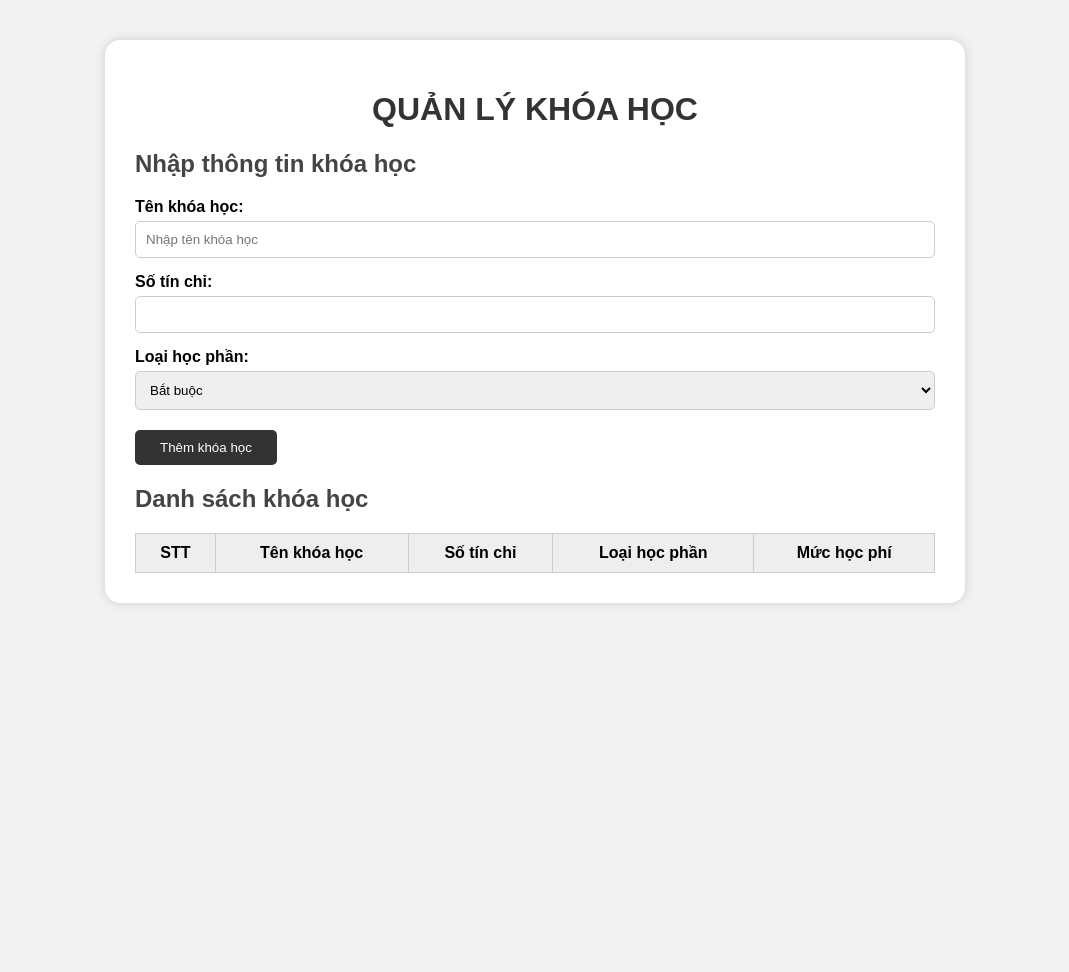
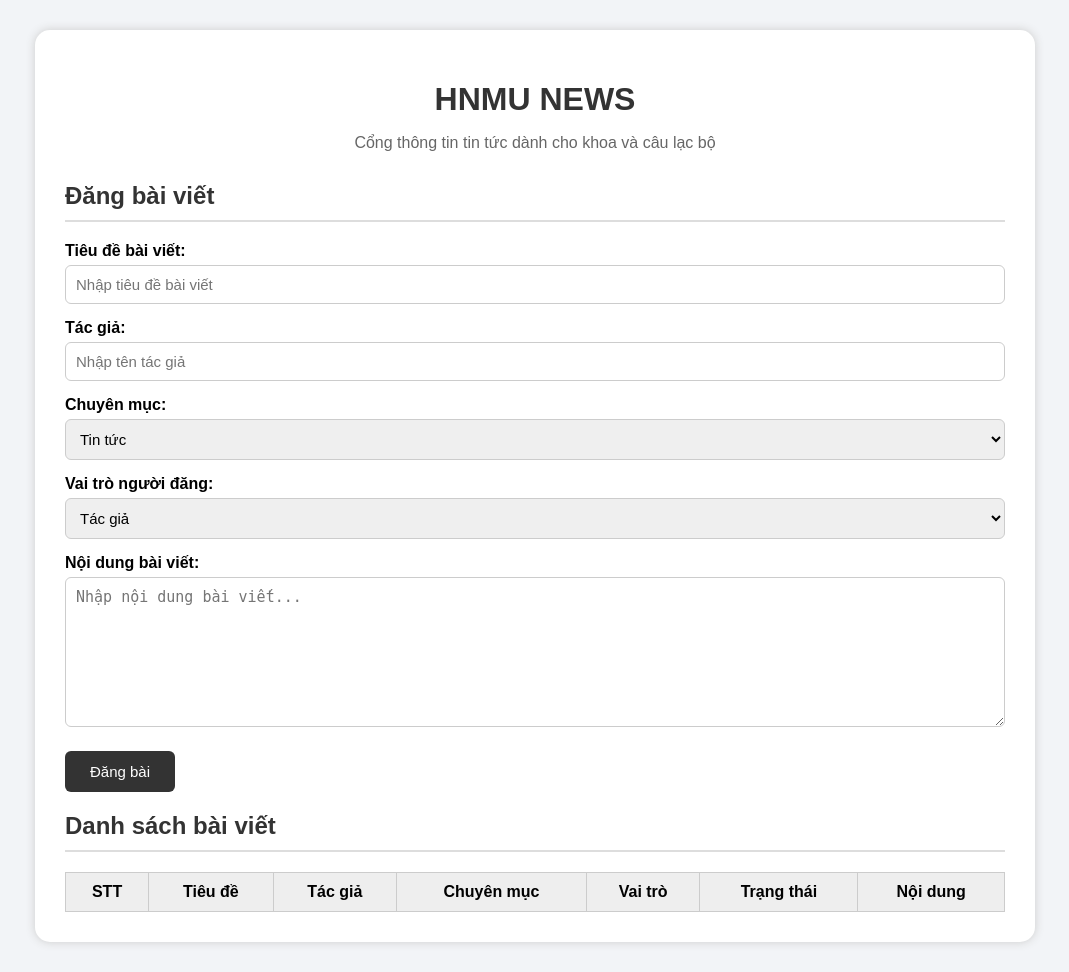
Before and after one commit to nhinhist/PHP_ThucHanh, a PHP site: page / in a window 1280 px wide. Shown: the whole page, without its empty margins (105-1174 px from the left). Before the commit the page ends 605 px from the top, so only its background shows below. Run offline with PHP 8.4, Linux system fonts and the light colour scheme; lists and menus that the app fills with data are empty.

Commit message:
Hoàn thành Buổi 02 - Quản lý bài viết HNMU News

```diff
--- a/PHP_ThucHanh/Buoi02/index.php
+++ b/PHP_ThucHanh/Buoi02/index.php
@@ -1,34 +1,65 @@
 <?php
 
-// Mảng lưu danh sách khóa học
-$danhSachKhoaHoc = [];
+session_start();
 
-// Hàm xác định mức học phí
-function xacDinhHocPhi($tinChi)
+/*
+    Tạo mảng lưu danh sách bài viết.
+    Session giúp dữ liệu không bị mất ngay khi tải lại trang.
+*/
+
+if (!isset($_SESSION["danhSachBaiViet"])) {
+    $_SESSION["danhSachBaiViet"] = [];
+}
+
+
+/*
+    Hàm xác định trạng thái bài viết
+    dựa vào vai trò của người đăng.
+*/
+
+function xacDinhTrangThai($vaiTro)
 {
-    if ($tinChi >= 3) {
-        return "Học phí cao";
+    if ($vaiTro == "Tác giả") {
+        return "Chờ kiểm duyệt";
+    } elseif ($vaiTro == "Biên tập viên") {
+        return "Đã duyệt";
+    } elseif ($vaiTro == "Quản trị viên") {
+        return "Đã xuất bản";
     } else {
-        return "Học phí cơ bản";
+        return "Chưa xác định";
     }
 }
 
-// Kiểm tra người dùng đã nhấn nút Thêm chưa
-if (isset($_POST["them"])) {
 
-    $tenKhoaHoc = $_POST["tenKhoaHoc"];
-    $tinChi = $_POST["tinChi"];
-    $loaiHocPhan = $_POST["loaiHocPhan"];
+/*
+    Xử lý dữ liệu khi người dùng nhấn nút Đăng bài.
+*/
 
-    $khoaHoc = [
-        "ten" => $tenKhoaHoc,
-        "tinChi" => $tinChi,
-        "loai" => $loaiHocPhan,
-        "hocPhi" => xacDinhHocPhi($tinChi)
+if (isset($_POST["dangBai"])) {
+
+    $tieuDe = $_POST["tieuDe"];
+    $tacGia = $_POST["tacGia"];
+    $chuyenMuc = $_POST["chuyenMuc"];
+    $vaiTro = $_POST["vaiTro"];
+    $noiDung = $_POST["noiDung"];
+
+    // Xác định trạng thái bài viết
+    $trangThai = xacDinhTrangThai($vaiTro);
+
+    // Tổ chức dữ liệu bằng mảng
+    $baiViet = [
+        "tieuDe" => $tieuDe,
+        "tacGia" => $tacGia,
+        "chuyenMuc" => $chuyenMuc,
+        "vaiTro" => $vaiTro,
+        "noiDung" => $noiDung,
+        "trangThai" => $trangThai
     ];
 
-    // Thêm khóa học vào mảng
-    $danhSachKhoaHoc[] = $khoaHoc;
+    // Thêm bài viết vào danh sách
+    $_SESSION["danhSachBaiViet"][] = $baiViet;
+
+    $thongBao = "Thêm bài viết thành công!";
 }
 
 ?>
@@ -43,19 +74,23 @@ if (isset($_POST["them"])) {
     <meta name="viewport"
           content="width=device-width, initial-scale=1.0">
 
-    <title>Quản lý khóa học</title>
+    <title>HNMU News - Quản lý bài viết</title>
 
     <style>
 
+        * {
+            box-sizing: border-box;
+        }
+
         body {
             font-family: Arial, sans-serif;
-            background-color: #f2f2f2;
+            background-color: #f2f4f7;
             margin: 0;
-            padding: 40px;
+            padding: 30px;
         }
 
         .container {
-            width: 800px;
+            width: 1000px;
             max-width: 95%;
             margin: auto;
             background-color: white;
@@ -64,13 +99,24 @@ if (isset($_POST["them"])) {
             box-shadow: 0 0 10px #ccc;
         }
 
-        h1 {
+        .header {
             text-align: center;
+            margin-bottom: 30px;
+        }
+
+        .header h1 {
+            margin-bottom: 10px;
             color: #333;
         }
 
+        .header p {
+            color: #666;
+        }
+
         h2 {
-            color: #444;
+            color: #333;
+            border-bottom: 2px solid #ddd;
+            padding-bottom: 10px;
         }
 
         label {
@@ -81,26 +127,42 @@ if (isset($_POST["them"])) {
         }
 
         input,
-        select {
+        select,
+        textarea {
             width: 100%;
             padding: 10px;
-            box-sizing: border-box;
             border: 1px solid #ccc;
-            border-radius: 5px;
+            border-radius: 6px;
+            font-size: 15px;
+        }
+
+        textarea {
+            height: 150px;
+            resize: vertical;
         }
 
         button {
             margin-top: 20px;
-            padding: 10px 25px;
+            padding: 12px 25px;
             border: none;
-            border-radius: 5px;
+            border-radius: 6px;
             background-color: #333;
             color: white;
+            font-size: 15px;
             cursor: pointer;
         }
 
         button:hover {
             background-color: #555;
+        }
+
+        .thongbao {
+            margin-top: 20px;
+            padding: 15px;
+            background-color: #e8f5e9;
+            border-radius: 6px;
+            color: #2e7d32;
+            font-weight: bold;
         }
 
         table {
@@ -113,18 +175,21 @@ if (isset($_POST["them"])) {
         td {
             border: 1px solid #ccc;
             padding: 10px;
+            text-align: left;
+            vertical-align: top;
+        }
+
+        th {
+            background-color: #eeeeee;
             text-align: center;
         }
 
-        th {
-            background-color: #eee;
+        .trang-thai {
+            font-weight: bold;
         }
 
-        .thongbao {
-            margin-top: 20px;
-            padding: 15px;
-            background-color: #f5f5f5;
-            border-radius: 5px;
+        .noi-dung {
+            max-width: 250px;
         }
 
     </style>
@@ -135,63 +200,137 @@ if (isset($_POST["them"])) {
 
 <div class="container">
 
-    <h1>QUẢN LÝ KHÓA HỌC</h1>
+    <div class="header">
 
-    <h2>Nhập thông tin khóa học</h2>
+        <h1>HNMU NEWS</h1>
+
+        <p>
+            Cổng thông tin tin tức dành cho khoa và câu lạc bộ
+        </p>
+
+    </div>
+
+
+    <h2>Đăng bài viết</h2>
+
 
     <form method="POST">
 
-        <label>Tên khóa học:</label>
+        <label for="tieuDe">
+            Tiêu đề bài viết:
+        </label>
 
         <input
             type="text"
-            name="tenKhoaHoc"
-            placeholder="Nhập tên khóa học"
+            id="tieuDe"
+            name="tieuDe"
+            placeholder="Nhập tiêu đề bài viết"
             required
         >
 
-        <label>Số tín chỉ:</label>
+
+        <label for="tacGia">
+            Tác giả:
+        </label>
 
         <input
-            type="number"
-            name="tinChi"
-            min="1"
+            type="text"
+            id="tacGia"
+            name="tacGia"
+            placeholder="Nhập tên tác giả"
             required
         >
 
-        <label>Loại học phần:</label>
 
-        <select name="loaiHocPhan">
+        <label for="chuyenMuc">
+            Chuyên mục:
+        </label>
 
-            <option value="Bắt buộc">
-                Bắt buộc
+        <select
+            id="chuyenMuc"
+            name="chuyenMuc"
+        >
+
+            <option value="Tin tức">
+                Tin tức
             </option>
 
-            <option value="Tự chọn">
-                Tự chọn
+            <option value="Công nghệ">
+                Công nghệ
+            </option>
+
+            <option value="Sự kiện">
+                Sự kiện
+            </option>
+
+            <option value="Hoạt động CLB">
+                Hoạt động CLB
             </option>
 
         </select>
 
-        <button type="submit" name="them">
-            Thêm khóa học
+
+        <label for="vaiTro">
+            Vai trò người đăng:
+        </label>
+
+        <select
+            id="vaiTro"
+            name="vaiTro"
+        >
+
+            <option value="Tác giả">
+                Tác giả
+            </option>
+
+            <option value="Biên tập viên">
+                Biên tập viên
+            </option>
+
+            <option value="Quản trị viên">
+                Quản trị viên
+            </option>
+
+        </select>
+
+
+        <label for="noiDung">
+            Nội dung bài viết:
+        </label>
+
+        <textarea
+            id="noiDung"
+            name="noiDung"
+            placeholder="Nhập nội dung bài viết..."
+            required
+        ></textarea>
+
+
+        <button
+            type="submit"
+            name="dangBai"
+        >
+            Đăng bài
         </button>
 
     </form>
 
 
-    <?php if (isset($_POST["them"])): ?>
+    <?php
 
-        <div class="thongbao">
+    if (isset($thongBao)) {
 
-            Đã thêm khóa học thành công!
+        echo "<div class='thongbao'>";
+        echo $thongBao;
+        echo "</div>";
 
-        </div>
+    }
 
-    <?php endif; ?>
+    ?>
 
 
-    <h2>Danh sách khóa học</h2>
+    <h2>Danh sách bài viết</h2>
+
 
     <table>
 
@@ -199,21 +338,26 @@ if (isset($_POST["them"])) {
 
             <th>STT</th>
 
-            <th>Tên khóa học</th>
+            <th>Tiêu đề</th>
 
-            <th>Số tín chỉ</th>
+            <th>Tác giả</th>
 
-            <th>Loại học phần</th>
+            <th>Chuyên mục</th>
 
-            <th>Mức học phí</th>
+            <th>Vai trò</th>
+
+            <th>Trạng thái</th>
+
+            <th>Nội dung</th>
 
         </tr>
+
 
         <?php
 
         $stt = 1;
 
-        foreach ($danhSachKhoaHoc as $khoaHoc):
+        foreach ($_SESSION["danhSachBaiViet"] as $baiViet) {
 
         ?>
 
@@ -224,19 +368,27 @@ if (isset($_POST["them"])) {
             </td>
 
             <td>
-                <?php echo $khoaHoc["ten"]; ?>
+                <?php echo htmlspecialchars($baiViet["tieuDe"]); ?>
             </td>
 
             <td>
-                <?php echo $khoaHoc["tinChi"]; ?>
+                <?php echo htmlspecialchars($baiViet["tacGia"]); ?>
             </td>
 
             <td>
-                <?php echo $khoaHoc["loai"]; ?>
+                <?php echo $baiViet["chuyenMuc"]; ?>
             </td>
 
             <td>
-                <?php echo $khoaHoc["hocPhi"]; ?>
+                <?php echo $baiViet["vaiTro"]; ?>
+            </td>
+
+            <td class="trang-thai">
+                <?php echo $baiViet["trangThai"]; ?>
+            </td>
+
+            <td class="noi-dung">
+                <?php echo htmlspecialchars($baiViet["noiDung"]); ?>
             </td>
 
         </tr>
@@ -245,7 +397,7 @@ if (isset($_POST["them"])) {
 
             $stt++;
 
-        endforeach;
+        }
 
         ?>
 
```
